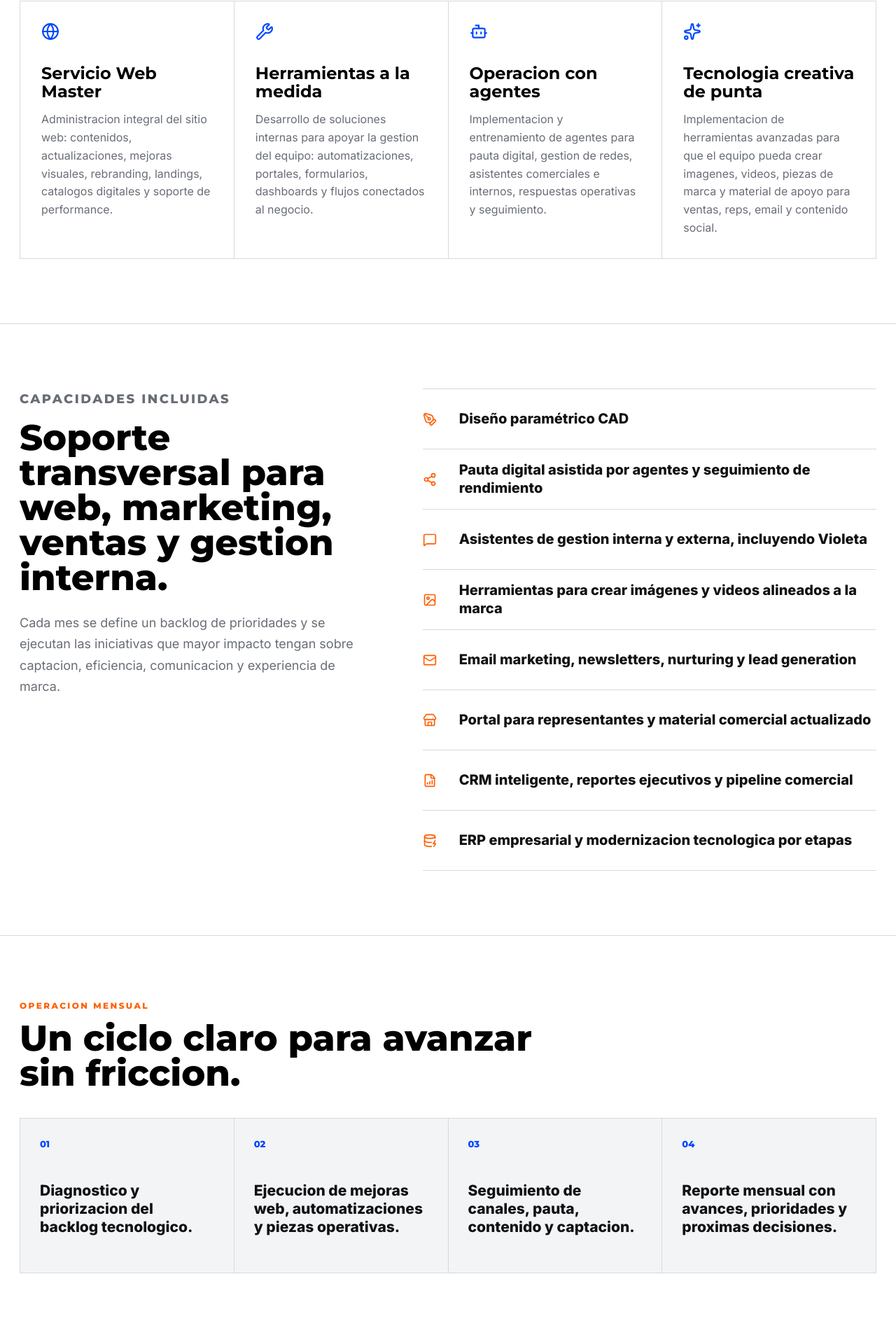
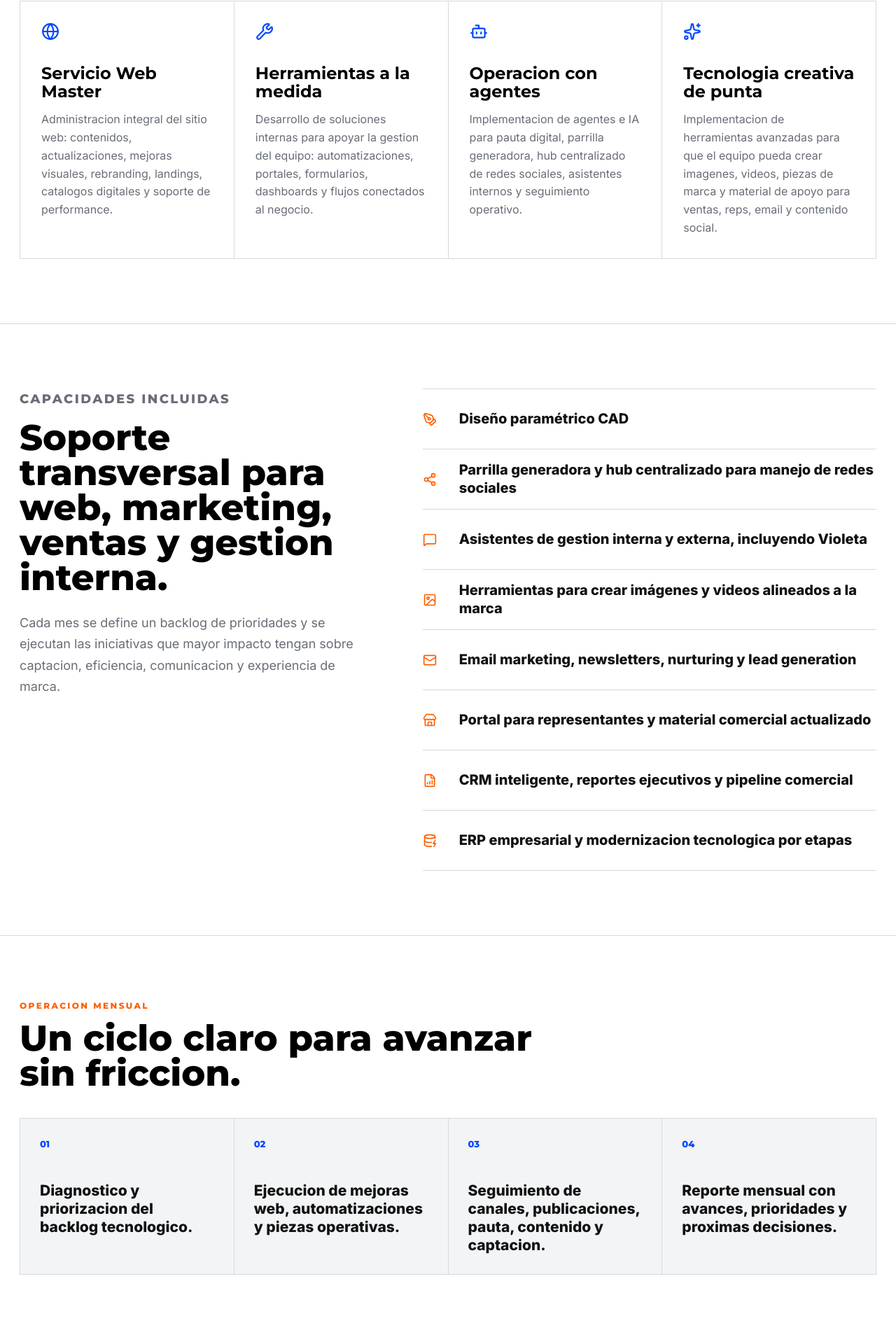
Before and after one commit to silvanasolvers/cotizacion-sixinch-partner, a React (Vite) app: page / in a window 1280 px wide. Shown: the part 1423-3343 px from the top of the page at 70% size. Built offline with nearby package versions, Linux system fonts and the light colour scheme.

Commit message:
Add social media hub positioning

```diff
--- a/src/main.jsx
+++ b/src/main.jsx
@@ -36,7 +36,7 @@ const serviceBlocks = [
   {
     icon: Bot,
     title: 'Operacion con agentes',
-    text: 'Implementacion y entrenamiento de agentes para pauta digital, gestion de redes, asistentes comerciales e internos, respuestas operativas y seguimiento.',
+    text: 'Implementacion de agentes e IA para pauta digital, parrilla generadora, hub centralizado de redes sociales, asistentes internos y seguimiento operativo.',
   },
   {
     icon: Sparkles,
@@ -47,7 +47,7 @@ const serviceBlocks = [
 
 const capabilities = [
   ['Diseño paramétrico CAD', PenTool],
-  ['Pauta digital asistida por agentes y seguimiento de rendimiento', Share2],
+  ['Parrilla generadora y hub centralizado para manejo de redes sociales', Share2],
   ['Asistentes de gestion interna y externa, incluyendo Violeta', MessageSquare],
   ['Herramientas para crear imágenes y videos alineados a la marca', Image],
   ['Email marketing, newsletters, nurturing y lead generation', Mail],
@@ -59,7 +59,7 @@ const capabilities = [
 const monthlyFlow = [
   'Diagnostico y priorizacion del backlog tecnologico.',
   'Ejecucion de mejoras web, automatizaciones y piezas operativas.',
-  'Seguimiento de canales, pauta, contenido y captacion.',
+  'Seguimiento de canales, publicaciones, pauta, contenido y captacion.',
   'Reporte mensual con avances, prioridades y proximas decisiones.',
 ];
 
```
